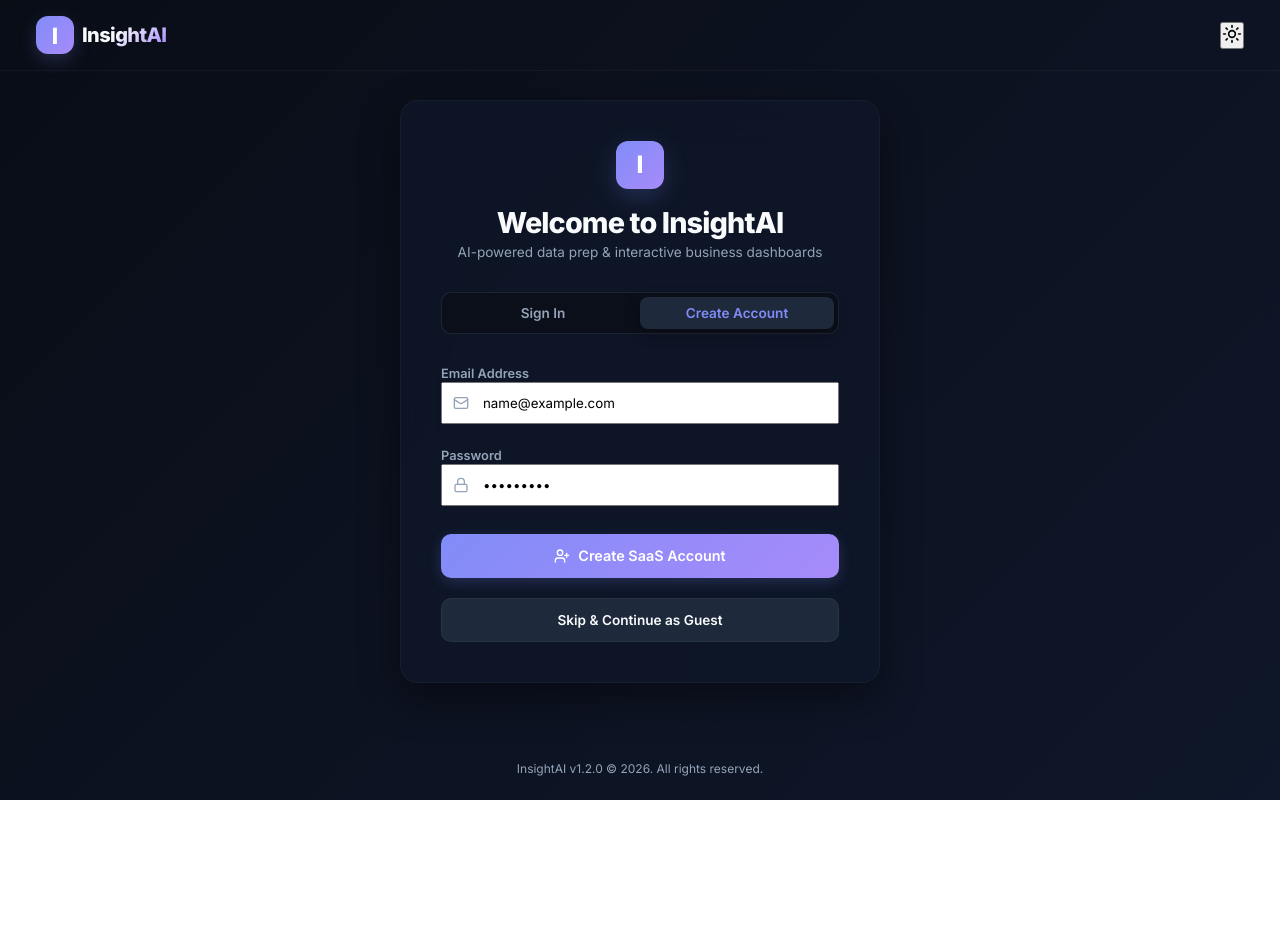
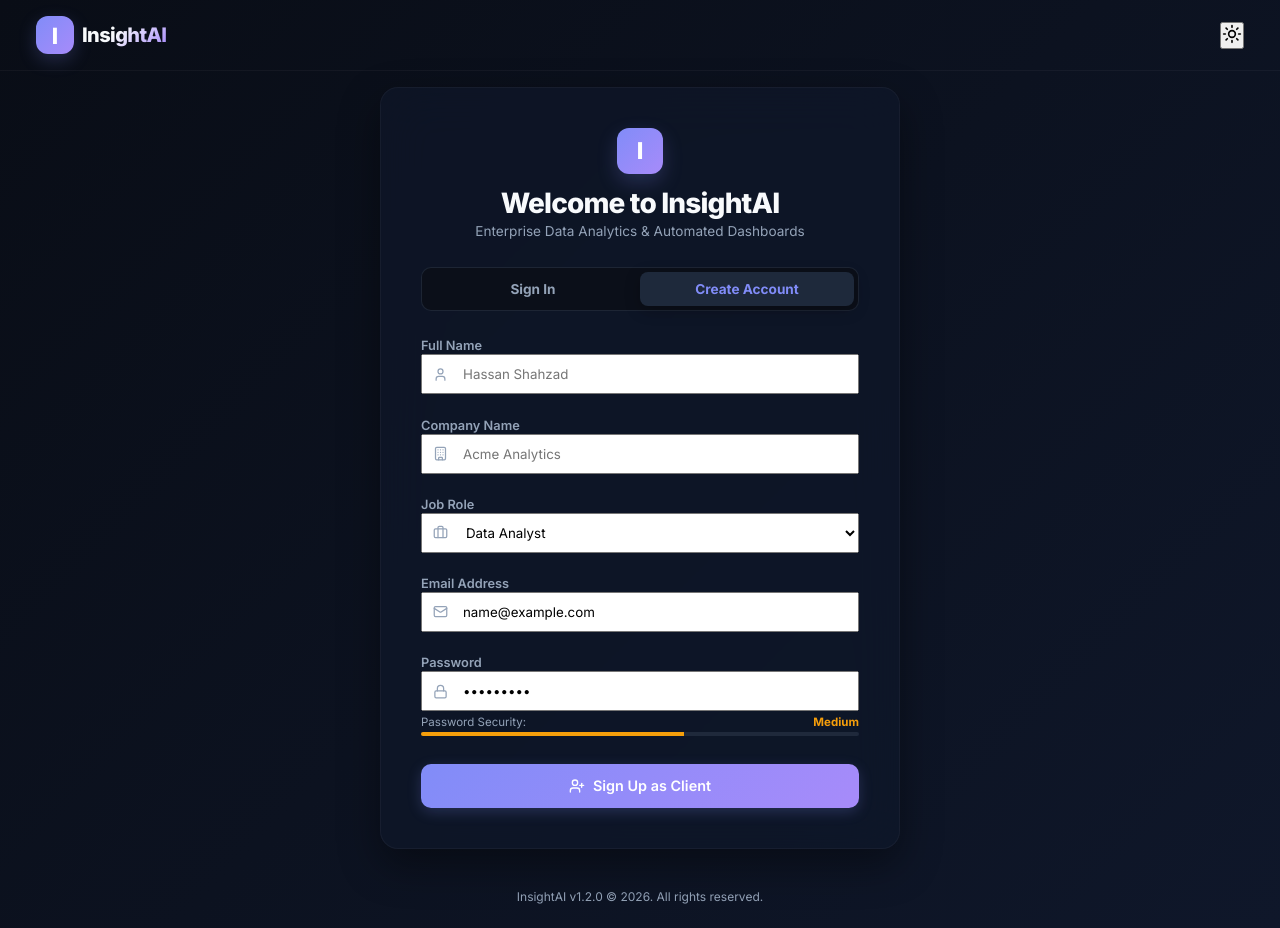
Before and after one commit to Hassanshahzad09/InsightAI---A-Ai-Data-Analytics-tool, a React (Vite) app: page / in a window 1280 px wide. Both pictures are taken after typing "name@example.com", "Sample123" into the empty fields and a click on the button "Create Account". Before the commit the page ends 800 px from the top, so only its background shows below. Built offline with nearby package versions, Linux system fonts and the light colour scheme; no server answers.

Commit message:
feat: collect name and job role metadata on signup and show in dashboard

```diff
--- a/src/components/Auth.jsx
+++ b/src/components/Auth.jsx
@@ -1,14 +1,48 @@
-import React, { useState } from 'react';
+import React, { useState, useEffect } from 'react';
 import { supabase, isSupabaseConfigured } from '../utils/supabaseClient';
-import { Lock, Mail, UserPlus, Database, AlertCircle, Sparkles, CheckCircle } from 'lucide-react';
+import { Lock, Mail, UserPlus, Database, AlertCircle, Sparkles, CheckCircle, User, Briefcase, Building } from 'lucide-react';
 
 export const Auth = ({ onDemoBypass }) => {
   const [isSignUp, setIsSignUp] = useState(false);
   const [email, setEmail] = useState('');
   const [password, setPassword] = useState('');
+
+  // New SaaS Registration Fields
+  const [fullName, setFullName] = useState('');
+  const [company, setCompany] = useState('');
+  const [jobRole, setJobRole] = useState('Data Analyst');
+
   const [loading, setLoading] = useState(false);
   const [error, setError] = useState(null);
   const [successMsg, setSuccessMsg] = useState(null);
+
+  // Real-time Password Strength calculation
+  const [passwordStrength, setPasswordStrength] = useState({ label: '', score: 0, color: 'var(--text-muted)' });
+
+  useEffect(() => {
+    if (!password) {
+      setPasswordStrength({ label: '', score: 0, color: 'var(--text-muted)' });
+      return;
+    }
+    let score = 0;
+    if (password.length >= 6) score += 1;
+    if (password.length >= 10) score += 1;
+    if (/[A-Z]/.test(password)) score += 1;
+    if (/[0-9]/.test(password)) score += 1;
+    if (/[^A-Za-z0-9]/.test(password)) score += 1;
+
+    let label = 'Weak';
+    let color = 'var(--danger)';
+    if (score >= 4) {
+      label = 'Strong';
+      color = 'var(--success)';
+    } else if (score >= 2) {
+      label = 'Medium';
+      color = 'var(--warning)';
+    }
+
+    setPasswordStrength({ label, score, color });
+  }, [password]);
 
   const handleAuth = async (e) => {
     e.preventDefault();
@@ -20,12 +54,25 @@ export const Auth = ({ onDemoBypass }) => {
       return;
     }
 
+    if (isSignUp && !fullName) {
+      setError("Please enter your full name.");
+      return;
+    }
+
     setLoading(true);
     try {
       if (isSignUp) {
+        // Sign up with additional metadata stored in Supabase Auth user_metadata
         const { data, error: signUpErr } = await supabase.auth.signUp({
           email,
-          password
+          password,
+          options: {
+            data: {
+              full_name: fullName,
+              company_name: company || 'Self Employed',
+              job_role: jobRole
+            }
+          }
         });
         if (signUpErr) throw signUpErr;
 
@@ -49,21 +96,30 @@ export const Auth = ({ onDemoBypass }) => {
   };
 
   const handleDemoMode = () => {
+    // Custom profile for offline demo mode
     onDemoBypass({
-      user: { email: 'demo@insightai.io', id: 'demo-user-id' },
+      user: {
+        email: email || 'demo@insightai.io',
+        id: 'demo-user-id',
+        user_metadata: {
+          full_name: fullName || 'Hassan Shahzad',
+          company_name: company || 'Enterprise Labs',
+          job_role: jobRole || 'Lead Analyst'
+        }
+      },
       isDemo: true
     });
   };
 
   return (
     <div style={{ display: 'flex', justifyContent: 'center', alignItems: 'center', minHeight: '80vh', padding: '1rem' }}>
-      <div className="glass-card animate-scale-in" style={{ width: '100%', maxWidth: '480px', padding: '2.5rem', position: 'relative' }}>
+      <div className="glass-card animate-scale-in" style={{ width: '100%', maxWidth: '520px', padding: '2.5rem', position: 'relative' }}>
 
-        {/* Header Branding */}
-        <div style={{ textAlign: 'center', marginBottom: '2rem' }}>
+        {/* Top Header Branding */}
+        <div style={{ textAlign: 'center', marginBottom: '1.75rem' }}>
           <div style={{
-            width: '48px',
-            height: '48px',
+            width: '46px',
+            height: '46px',
             borderRadius: '12px',
             background: 'linear-gradient(135deg, var(--primary) 0%, var(--secondary) 100%)',
             display: 'inline-flex',
@@ -71,83 +127,57 @@ export const Auth = ({ onDemoBypass }) => {
             justifyContent: 'center',
             color: 'white',
             fontWeight: 800,
-            fontSize: '1.5rem',
-            marginBottom: '1rem',
-            boxShadow: '0 8px 24px var(--primary-glow)'
+            fontSize: '1.45rem',
+            marginBottom: '0.75rem',
+            boxShadow: '0 8px 20px var(--primary-glow)'
           }}>
             I
           </div>
-          <h2 style={{ fontSize: '1.8rem', fontWeight: 800, letterSpacing: '-0.03em' }}>Welcome to InsightAI</h2>
-          <p style={{ color: 'var(--text-muted)', fontSize: '0.85rem', marginTop: '0.25rem' }}>
-            AI-powered data prep & interactive business dashboards
+          <h2 style={{ fontSize: '1.75rem', fontWeight: 800, letterSpacing: '-0.03em' }}>Welcome to InsightAI</h2>
+          <p style={{ color: 'var(--text-muted)', fontSize: '0.85rem', marginTop: '0.2rem' }}>
+            Enterprise Data Analytics & Automated Dashboards
           </p>
         </div>
 
-        {/* Database Not Connected Alert */}
-        {!isSupabaseConfigured ? (
-          <div style={{ display: 'flex', flexDirection: 'column', gap: '1rem' }}>
-            <div style={{
-              background: 'rgba(99, 102, 241, 0.05)',
-              border: '1px solid rgba(99, 102, 241, 0.15)',
-              borderRadius: '12px',
-              padding: '1.25rem',
-              textAlign: 'left'
-            }}>
-              <h3 style={{ fontSize: '0.95rem', fontWeight: 700, display: 'flex', alignItems: 'center', gap: '0.5rem', color: 'var(--primary)', marginBottom: '0.5rem' }}>
-                <Database size={16} /> Supabase Connection Guide
+        {/* Database setup instructions (if not connected yet) */}
+        {!isSupabaseConfigured && (
+          <div className="glass-card animate-scale-in" style={{ padding: '1.25rem', borderColor: 'var(--primary-glow)', background: 'rgba(99, 102, 241, 0.03)', marginBottom: '1.5rem', textAlign: 'left' }}>
+            <h3 style={{ fontSize: '0.9rem', fontWeight: 700, display: 'flex', alignItems: 'center', gap: '0.5rem', color: 'var(--primary)', marginBottom: '0.4rem' }}>
+              <Database size={15} /> Database Connection Pending
             </h3>
-              <p style={{ fontSize: '0.8rem', color: 'var(--text-muted)', lineHeight: '1.5', marginBottom: '0.75rem' }}>
-                You can run database login states by creating a <strong>.env</strong> file in the root folder with these keys:
+            <p style={{ fontSize: '0.78rem', color: 'var(--text-muted)', lineHeight: '1.5' }}>
+              This app includes email/password account auth. To bind your live database, add your keys to a <strong>.env</strong> file in the project root.
             </p>
-              <pre style={{
-                background: 'var(--bg-color)',
-                padding: '0.75rem',
-                borderRadius: '6px',
-                fontSize: '0.72rem',
-                overflowX: 'auto',
-                color: 'var(--text-muted)',
-                fontFamily: 'monospace',
-                border: '1px solid var(--border-color)'
-              }}>
-{`VITE_SUPABASE_URL=your_supabase_url
-VITE_SUPABASE_ANON_KEY=your_anon_key`}
-              </pre>
           </div>
+        )}
 
-            <button
-              className="btn btn-primary"
-              onClick={handleDemoMode}
-              style={{ width: '100%', display: 'flex', alignItems: 'center', gap: '0.5rem', height: '46px' }}
-            >
-              <Sparkles size={16} /> Continue in Offline Demo Mode
-            </button>
-          </div>
-        ) : (
-          /* Supabase Login Form */
-          <form onSubmit={handleAuth} style={{ display: 'flex', flexDirection: 'column', gap: '1.25rem' }}>
+        <form onSubmit={handleAuth} style={{ display: 'flex', flexDirection: 'column', gap: '1.2rem' }}>
 
-            {/* Toggle tabs */}
+          {/* Sign In vs Register tab selector */}
+          {isSupabaseConfigured && (
             <div style={{
               display: 'flex',
               background: 'var(--bg-color)',
               padding: '0.25rem',
               borderRadius: '10px',
               border: '1px solid var(--border-color)',
-              marginBottom: '0.5rem'
+              marginBottom: '0.25rem'
             }}>
               <button
                 type="button"
+                className="btn-secondary"
                 onClick={() => { setIsSignUp(false); setError(null); setSuccessMsg(null); }}
                 style={{
                   flex: 1,
-                  padding: '0.5rem',
+                  padding: '0.45rem',
                   borderRadius: '8px',
                   border: 'none',
                   background: !isSignUp ? 'var(--panel-bg-solid)' : 'transparent',
                   color: !isSignUp ? 'var(--primary)' : 'var(--text-muted)',
-                  fontWeight: 600,
+                  fontWeight: 700,
                   fontSize: '0.85rem',
                   cursor: 'pointer',
+                  height: '34px',
                   boxShadow: !isSignUp ? 'var(--shadow-sm)' : 'none',
                   transition: 'all 0.2s'
                 }}
@@ -156,17 +186,19 @@ VITE_SUPABASE_ANON_KEY=your_anon_key`}
               </button>
               <button
                 type="button"
+                className="btn-secondary"
                 onClick={() => { setIsSignUp(true); setError(null); setSuccessMsg(null); }}
                 style={{
                   flex: 1,
-                  padding: '0.5rem',
+                  padding: '0.45rem',
                   borderRadius: '8px',
                   border: 'none',
                   background: isSignUp ? 'var(--panel-bg-solid)' : 'transparent',
                   color: isSignUp ? 'var(--primary)' : 'var(--text-muted)',
-                  fontWeight: 600,
+                  fontWeight: 700,
                   fontSize: '0.85rem',
                   cursor: 'pointer',
+                  height: '34px',
                   boxShadow: isSignUp ? 'var(--shadow-sm)' : 'none',
                   transition: 'all 0.2s'
                 }}
@@ -174,95 +206,167 @@ VITE_SUPABASE_ANON_KEY=your_anon_key`}
                 Create Account
               </button>
             </div>
+          )}
 
           {error && (
-              <div style={{
-                background: 'rgba(239, 68, 68, 0.05)',
-                border: '1px solid rgba(239, 68, 68, 0.15)',
-                borderRadius: '8px',
-                padding: '0.75rem 1rem',
-                display: 'flex',
-                alignItems: 'center',
-                gap: '0.5rem',
-                color: 'var(--danger)',
-                fontSize: '0.8rem'
-              }}>
+            <div style={{ background: 'rgba(239, 68, 68, 0.05)', border: '1px solid rgba(239, 68, 68, 0.15)', borderRadius: '8px', padding: '0.75rem 1rem', display: 'flex', alignItems: 'center', gap: '0.5rem', color: 'var(--danger)', fontSize: '0.8rem' }}>
               <AlertCircle size={16} style={{ flexShrink: 0 }} />
               <span>{error}</span>
             </div>
           )}
 
           {successMsg && (
-              <div style={{
-                background: 'rgba(34, 197, 94, 0.05)',
-                border: '1px solid rgba(34, 197, 94, 0.15)',
-                borderRadius: '8px',
-                padding: '0.75rem 1rem',
-                display: 'flex',
-                alignItems: 'center',
-                gap: '0.5rem',
-                color: 'var(--success)',
-                fontSize: '0.8rem'
-              }}>
+            <div style={{ background: 'rgba(34, 197, 94, 0.05)', border: '1px solid rgba(34, 197, 94, 0.15)', borderRadius: '8px', padding: '0.75rem 1rem', display: 'flex', alignItems: 'center', gap: '0.5rem', color: 'var(--success)', fontSize: '0.8rem' }}>
               <CheckCircle size={16} style={{ flexShrink: 0 }} />
               <span>{successMsg}</span>
             </div>
           )}
 
-            <div className="option-group" style={{ gap: '0.5rem' }}>
+          {/* SaaS signup inputs fields (Shown only during Sign Up OR when DB is not configured to collect mock info) */}
+          {(isSignUp || !isSupabaseConfigured) && (
+            <div className="animate-scale-in" style={{ display: 'flex', flexDirection: 'column', gap: '1.2rem' }}>
+
+              {/* Full Name */}
+              <div className="option-group" style={{ gap: '0.4rem' }}>
+                <label style={{ fontSize: '0.8rem', fontWeight: 600, color: 'var(--text-muted)' }}>Full Name</label>
+                <div style={{ position: 'relative', display: 'flex', alignItems: 'center' }}>
+                  <User size={15} style={{ position: 'absolute', left: '12px', color: 'var(--text-muted)' }} />
+                  <input
+                    type="text"
+                    className="search-input"
+                    placeholder="Hassan Shahzad"
+                    value={fullName}
+                    onChange={(e) => setFullName(e.target.value)}
+                    style={{ paddingLeft: '2.5rem', width: '100%', minWidth: 'unset', height: '40px' }}
+                    required
+                  />
+                </div>
+              </div>
+
+              {/* Company / Organisation */}
+              <div className="option-group" style={{ gap: '0.4rem' }}>
+                <label style={{ fontSize: '0.8rem', fontWeight: 600, color: 'var(--text-muted)' }}>Company Name</label>
+                <div style={{ position: 'relative', display: 'flex', alignItems: 'center' }}>
+                  <Building size={15} style={{ position: 'absolute', left: '12px', color: 'var(--text-muted)' }} />
+                  <input
+                    type="text"
+                    className="search-input"
+                    placeholder="Acme Analytics"
+                    value={company}
+                    onChange={(e) => setCompany(e.target.value)}
+                    style={{ paddingLeft: '2.5rem', width: '100%', minWidth: 'unset', height: '40px' }}
+                  />
+                </div>
+              </div>
+
+              {/* Job Role Dropdown */}
+              <div className="option-group" style={{ gap: '0.4rem' }}>
+                <label style={{ fontSize: '0.8rem', fontWeight: 600, color: 'var(--text-muted)' }}>Job Role</label>
+                <div style={{ position: 'relative', display: 'flex', alignItems: 'center' }}>
+                  <Briefcase size={15} style={{ position: 'absolute', left: '12px', color: 'var(--text-muted)', zIndex: 5 }} />
+                  <select
+                    className="select-control"
+                    value={jobRole}
+                    onChange={(e) => setJobRole(e.target.value)}
+                    style={{ paddingLeft: '2.5rem', width: '100%', minWidth: 'unset', height: '40px' }}
+                  >
+                    <option value="Data Analyst">Data Analyst</option>
+                    <option value="Data Scientist">Data Scientist</option>
+                    <option value="Product Manager">Product Manager</option>
+                    <option value="Business Executive">Business Executive</option>
+                    <option value="Software Developer">Software Developer</option>
+                    <option value="Other">Other Role</option>
+                  </select>
+                </div>
+              </div>
+
+            </div>
+          )}
+
+          {/* Email Address */}
+          <div className="option-group" style={{ gap: '0.4rem' }}>
             <label style={{ fontSize: '0.8rem', fontWeight: 600, color: 'var(--text-muted)' }}>Email Address</label>
             <div style={{ position: 'relative', display: 'flex', alignItems: 'center' }}>
-                <Mail size={16} style={{ position: 'absolute', left: '12px', color: 'var(--text-muted)' }} />
+              <Mail size={15} style={{ position: 'absolute', left: '12px', color: 'var(--text-muted)' }} />
               <input
                 type="email"
                 className="search-input"
                 placeholder="name@company.com"
                 value={email}
                 onChange={(e) => setEmail(e.target.value)}
-                  style={{ paddingLeft: '2.5rem', width: '100%', minWidth: 'unset', height: '42px' }}
+                style={{ paddingLeft: '2.5rem', width: '100%', minWidth: 'unset', height: '40px' }}
                 required
               />
             </div>
           </div>
 
-            <div className="option-group" style={{ gap: '0.5rem' }}>
+          {/* Password & Password Strength (Hidden if signing in) */}
+          <div className="option-group" style={{ gap: '0.4rem' }}>
             <label style={{ fontSize: '0.8rem', fontWeight: 600, color: 'var(--text-muted)' }}>Password</label>
             <div style={{ position: 'relative', display: 'flex', alignItems: 'center' }}>
-                <Lock size={16} style={{ position: 'absolute', left: '12px', color: 'var(--text-muted)' }} />
+              <Lock size={15} style={{ position: 'absolute', left: '12px', color: 'var(--text-muted)' }} />
               <input
                 type="password"
                 className="search-input"
                 placeholder="••••••••"
                 value={password}
                 onChange={(e) => setPassword(e.target.value)}
-                  style={{ paddingLeft: '2.5rem', width: '100%', minWidth: 'unset', height: '42px' }}
+                style={{ paddingLeft: '2.5rem', width: '100%', minWidth: 'unset', height: '40px' }}
                 required
               />
             </div>
+
+            {/* Real-time Password Strength Meter */}
+            {isSignUp && password && (
+              <div className="animate-scale-in" style={{ marginTop: '0.25rem' }}>
+                <div style={{ display: 'flex', justifyContent: 'space-between', fontSize: '0.72rem', marginBottom: '0.2rem' }}>
+                  <span style={{ color: 'var(--text-muted)' }}>Password Security:</span>
+                  <strong style={{ color: passwordStrength.color }}>{passwordStrength.label}</strong>
+                </div>
+                <div style={{ height: '4px', background: 'var(--border-color)', borderRadius: '2px', overflow: 'hidden' }}>
+                  <div style={{
+                    height: '100%',
+                    width: `${(passwordStrength.score / 5) * 100}%`,
+                    background: passwordStrength.color,
+                    transition: 'width 0.3s ease'
+                  }} />
+                </div>
+              </div>
+            )}
           </div>
 
+          {/* Submission CTAs */}
+          {isSupabaseConfigured ? (
             <button
               type="submit"
               className="btn btn-primary"
               disabled={loading}
               style={{ width: '100%', height: '44px', display: 'flex', alignItems: 'center', gap: '0.5rem', marginTop: '0.5rem' }}
             >
-              {isSignUp ? <UserPlus size={16} /> : <Lock size={16} />}
-              {loading ? "Authenticating..." : isSignUp ? "Create SaaS Account" : "Sign In to Dashboard"}
+              <UserPlus size={16} />
+              {loading ? "Authenticating..." : isSignUp ? "Sign Up as Client" : "Access Workspace"}
             </button>
-
+          ) : (
             <button
               type="button"
-              className="btn btn-secondary"
+              className="btn btn-primary"
               onClick={handleDemoMode}
-              style={{ width: '100%', height: '44px', fontSize: '0.85rem' }}
+              style={{ width: '100%', height: '44px', display: 'flex', alignItems: 'center', gap: '0.5rem', marginTop: '0.5rem' }}
             >
-              Skip & Continue as Guest
+              <Sparkles size={16} />
+              Create Account (Bypass Offline)
             </button>
+          )}
+
+          {!isSupabaseConfigured && (
+            <div style={{ textAlign: 'center', marginTop: '0.25rem' }}>
+              <span style={{ fontSize: '0.72rem', color: 'var(--text-muted)' }}>
+                Entering names/roles above will customize your dashboard landing page.
+              </span>
+            </div>
+          )}
 
         </form>
-        )}
-
       </div>
     </div>
   );
--- a/src/components/Sidebar.jsx
+++ b/src/components/Sidebar.jsx
@@ -132,7 +132,7 @@ export const Sidebar = ({
               <>
                 <div className="sidebar-user-info" style={{ flex: 1 }}>
                   <span className="sidebar-user-email">{userSession.email}</span>
-                  <span className="sidebar-user-role">{userSession.isDemo ? 'Guest Account' : 'Enterprise User'}</span>
+                  <span className="sidebar-user-role">{userSession.jobRole}</span>
                 </div>
                 <button
                   onClick={onLogout}
```
Also changed, not shown: src/App.jsx (+7 -5 lines). Lines whose indentation alone changed are shown as unchanged.
